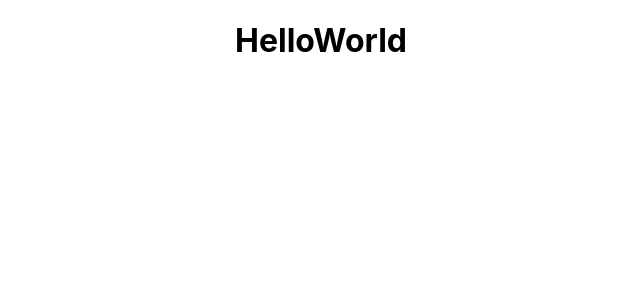
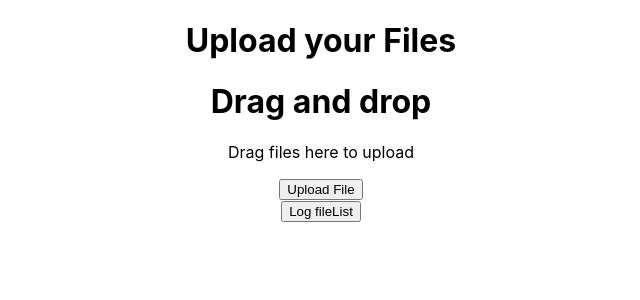
Before and after one commit to yahm23/DragAndDrop, a React (Create React App) app: page / in a window 1280 px wide. Shown: the top 300 px of the page, without its empty margins (319-959 px from the left). Built offline with nearby package versions, Linux system fonts and the light colour scheme.

Commit message:
Added drop-zone package, tested to update state with both modal upload as well as dragging and dropping files into section

```diff
--- a/package.json
+++ b/package.json
@@ -6,8 +6,10 @@
     "@testing-library/jest-dom": "^5.11.4",
     "@testing-library/react": "^11.1.0",
     "@testing-library/user-event": "^12.1.10",
+    "babel-loader": "^8.2.2",
     "react": "^17.0.1",
     "react-dom": "^17.0.1",
+    "react-dropzone": "^11.2.4",
     "react-scripts": "4.0.1",
     "web-vitals": "^0.2.4"
   },
--- /dev/null
+++ b/src/Components/DragAndDrop.js
@@ -0,0 +1,34 @@
+import React, {useState} from 'react'
+import Dropzone from 'react-dropzone'
+
+export default function DragAndDrop() {
+    const [fileList,setFileList] = useState([])
+
+
+    const addFileToList = (fileObject) =>{
+        let newObj = [...fileList]; // copying the old state
+        newObj.push(fileObject)
+        setFileList(newObj);
+
+    }
+
+
+    return (
+        <div>
+            <h1>Drag and drop</h1>
+            <Dropzone onDrop={acceptedFiles => addFileToList(acceptedFiles[0])}>
+                {({getRootProps, getInputProps}) => (
+                <section>
+                    <div {...getRootProps()}>
+                    <p>Drag files here to upload</p>
+                    <input {...getInputProps()} />
+                    <button>Upload File</button>
+                    </div>
+                </section>
+                )}
+            </Dropzone>
+
+            <button onClick={()=>{console.log(fileList)}}>Log fileList</button>
+        </div>
+    )
+}
--- a/src/Components/UploadContainer.js
+++ b/src/Components/UploadContainer.js
@@ -1,9 +1,13 @@
 import React from 'react'
+import DragAndDrop from './DragAndDrop'
 
 export default function UploadContainer() {
     return (
         <div>
-            <h1>HelloWorld</h1>
+            <h1>Upload your Files</h1>
+            <DragAndDrop/>
+
+
         </div>
     )
 }
```
Also changed, not shown: 2 other files (tests, documents, lock files or other folders).
